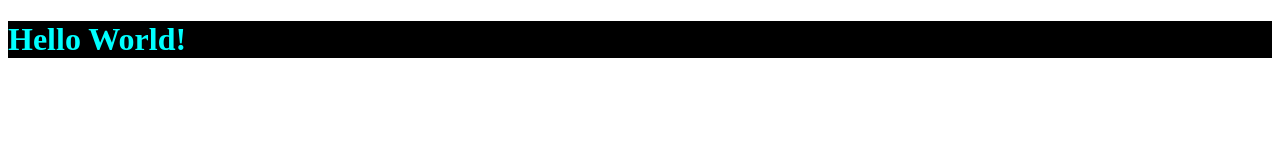
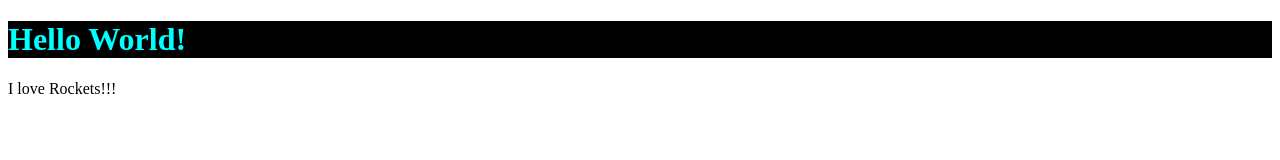
Before and after one commit to jgrissom/gh-pages, a plain HTML site: page index.html in a window 1280 px wide. Drawn offline with Linux system fonts and the light colour scheme.

Commit message:
second commit

```diff
--- a/index.html
+++ b/index.html
@@ -8,5 +8,6 @@
   <link rel="stylesheet" href="site.css" />
   <body>
     <h1>Hello World!</h1>
+    <p>I love Rockets!!!</p>
   </body>
 </html>
```
